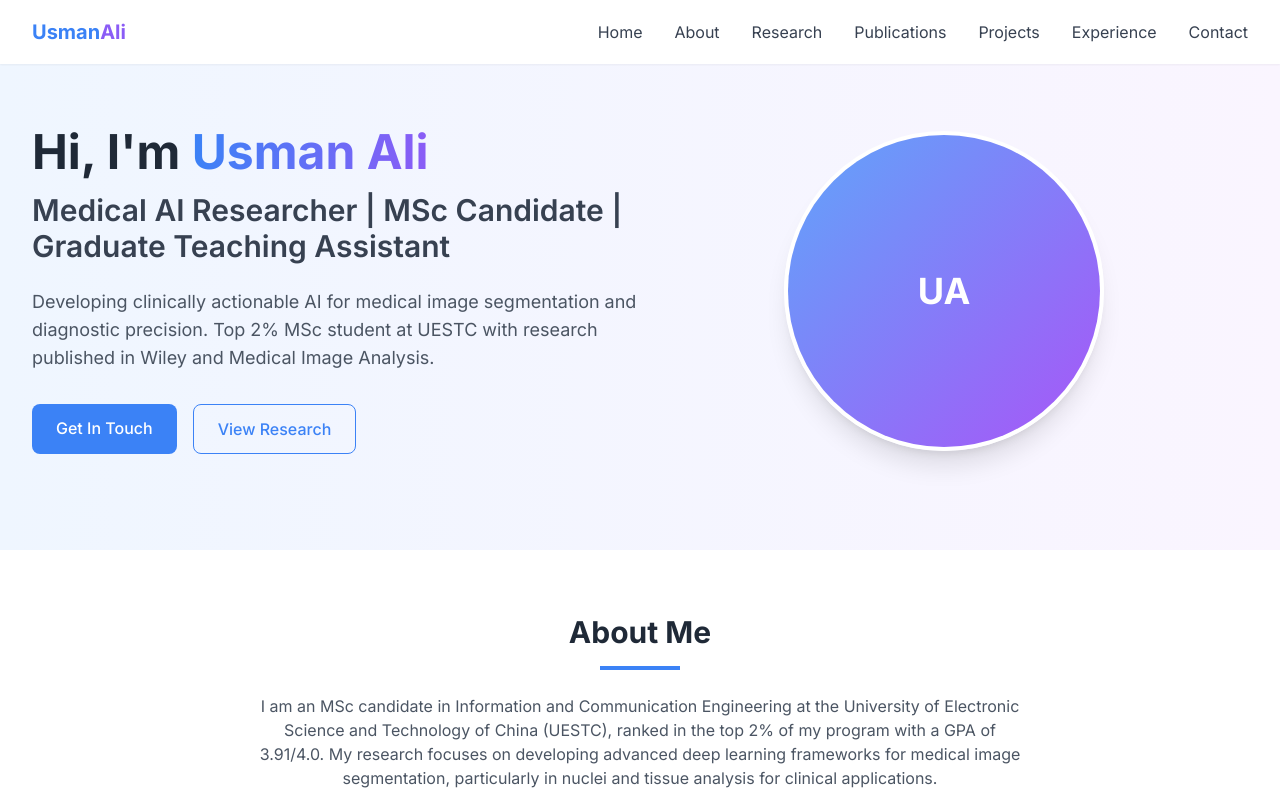
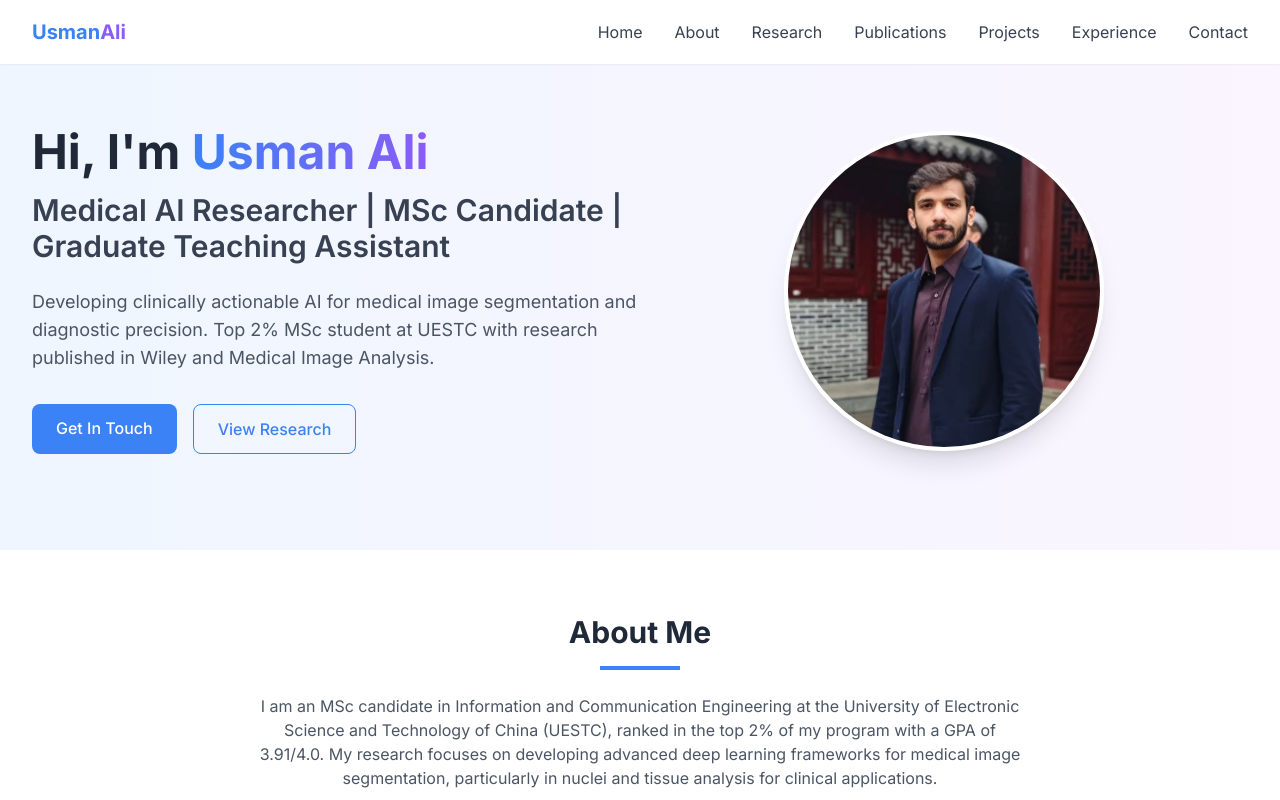
Before and after one commit to Mr-UsmanAli/Mr-UsmanAli.github.io, a plain HTML site: page index.html in a window 1280 px wide. Shown: the top 800 px of the page. Drawn offline with nearby package versions, Linux system fonts and the light colour scheme.

Commit message:
Describe your change

```diff
--- a/index.html
+++ b/index.html
@@ -131,13 +131,12 @@
                         <a href="#research" class="border border-primary text-primary hover:bg-blue-50 px-6 py-3 rounded-lg font-medium transition">View Research</a>
                     </div>
                 </div>
-                <div class="md:w-1/2 flex justify-center">
+				<div class="md:w-1/2 flex justify-center">
                     <div class="relative w-64 h-64 md:w-80 md:h-80 rounded-full overflow-hidden border-4 border-white shadow-xl">
-                        <!-- Replace with your actual photo path -->
-                        <div class="w-full h-full bg-gradient-to-br from-blue-400 to-purple-500 flex items-center justify-center text-white text-4xl font-bold">
-                            UA
-                        </div>
+                        <img src="src/dp.jpg" alt="Muhammad Umair" class="w-full h-full object-cover">
                     </div>
+                </div>
+
                 </div>
             </div>
         </div>
```
